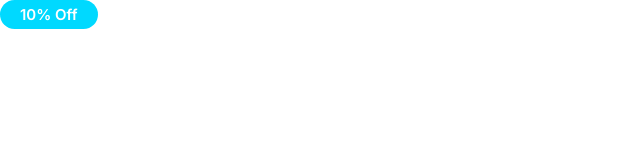
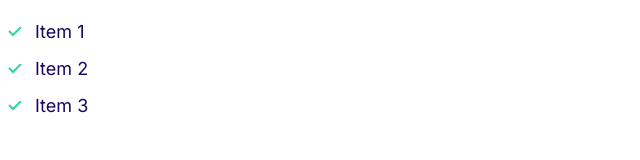
Before and after one commit to mhayk/mishify, a plain HTML site: page index.html in a window 1280 px wide. Shown: the whole page, without its empty margins (0-640 px from the left). Drawn offline with Linux system fonts and the light colour scheme.

Commit message:
The list component has been created and styled.
Signed-off-by: Mhayk Whandson <hi@mhayk.com>

```diff
--- a/css/styles.css
+++ b/css/styles.css
@@ -120,3 +120,31 @@ a {
         font-size: 1.2rem;
     }
 }
+
+/* Lists */
+.list {
+    list-style: none;
+    padding-left: 0;
+    color: var(--color-headings);
+}
+
+.list--inline .list__item {
+    display: inline-block;
+    margin-right: 2rem;
+}
+
+.list--tick {
+    list-style-image: url(../images/tick.svg);
+    padding-left: 3rem;
+}
+
+.list--tick .list__item {
+    padding-left: 0.5rem;
+    margin-bottom: 1rem;
+}
+
+@media scree and (min-width: 1024px) {
+    .list--tick .list__item {
+        padding-left: 0;
+    }
+}
--- a/index.html
+++ b/index.html
@@ -12,7 +12,11 @@
 </head>
 
 <body>
-    <span class="badge badge--secondary">10% Off</span>
+    <ul class="list list--tick">
+        <li class="list__item">Item 1</li>
+        <li class="list__item">Item 2</li>
+        <li class="list__item">Item 3</li>
+    </ul>
 </body>
 
 </html>
```
Also changed, not shown: components/lists.html (added), images/tick.svg (added).
